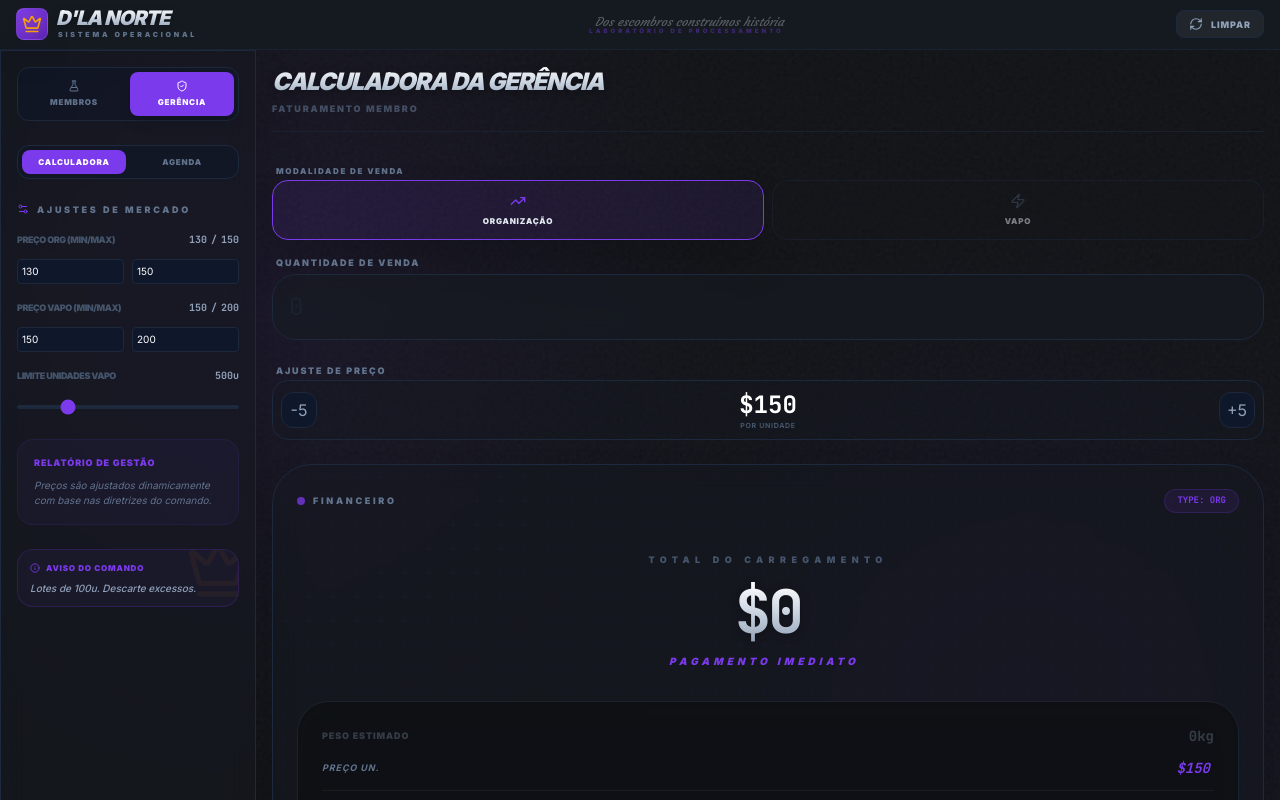
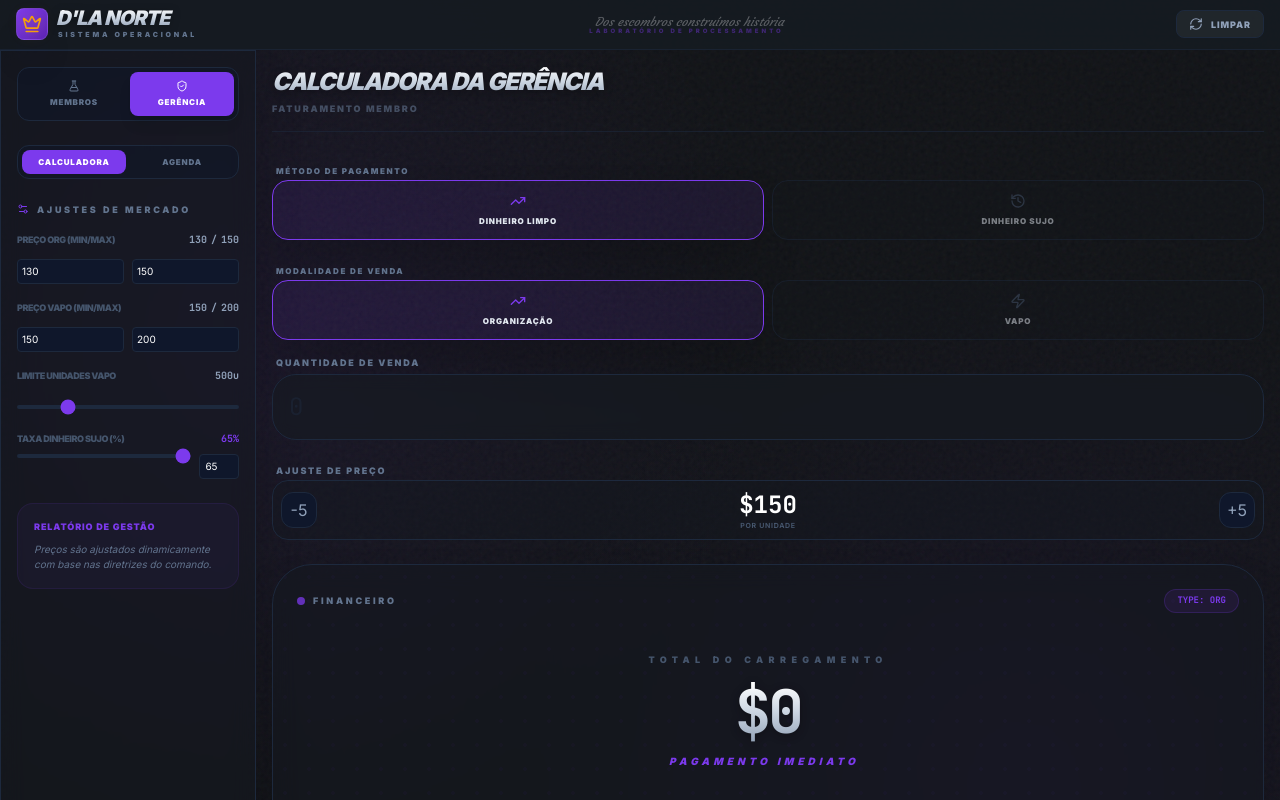
Before and after one commit to arthr/methlab-calculator-rp, a React (Vite) app: page / in a window 1280 px wide. Both pictures are taken after a click on the button "GERÊNCIA". Shown: the top 800 px of the page. Built offline with nearby package versions, Linux system fonts and the light colour scheme.

Commit message:
Enhance App component: add payment method selection with dynamic pricing adjustments based on selected method, implement dirty money tax configuration, and update UI elements for improved clarity and user interaction.

```diff
--- a/src/App.tsx
+++ b/src/App.tsx
@@ -109,6 +109,9 @@ export default function App() {
   const [saleUnits, setSaleUnits] = useState<string>("");
   const [salePrice, setSalePrice] = useState(150);
   const [isVapo, setIsVapo] = useState(false);
+  const [paymentMethod, setPaymentMethod] = useState<"clean" | "dirty">(
+    "clean",
+  );
   const [notifications, setNotifications] = useState<
     { id: string; message: string; orderId: string }[]
   >([]);
@@ -163,9 +166,15 @@ export default function App() {
     vapoMin: 150,
     vapoMax: 200,
     vapoLimit: 500,
+    dirtyMoneyTax: 65,
   });
 
-  const totalPrice = (parseInt(saleUnits) || 0) * salePrice;
+  const cleanTotalPrice = (parseInt(saleUnits) || 0) * salePrice;
+  const totalPrice =
+    paymentMethod === "clean"
+      ? cleanTotalPrice
+      : cleanTotalPrice / (1 - salesConfig.dirtyMoneyTax / 100);
+
   const totalWeight = (parseInt(saleUnits) || 0) * weights.product;
   const isVapoOverLimit =
     isVapo && (parseInt(saleUnits) || 0) > salesConfig.vapoLimit;
@@ -643,6 +652,50 @@ export default function App() {
                         className="w-full accent-brand-purple h-1 bg-slate-800 rounded-lg appearance-none cursor-pointer"
                       />
                     </div>
+
+                    <div className="space-y-2">
+                      <div className="flex justify-between items-center">
+                        <span className="text-[9px] font-black text-slate-600 uppercase tracking-tighter">
+                          Taxa Dinheiro Sujo (%)
+                        </span>
+                        <span className="text-[10px] font-mono font-bold text-brand-purple">
+                          {salesConfig.dirtyMoneyTax}%
+                        </span>
+                      </div>
+                      <div className="flex gap-2">
+                        <input
+                          type="range"
+                          min="30"
+                          max="65"
+                          step="1"
+                          value={salesConfig.dirtyMoneyTax}
+                          onChange={(e) =>
+                            setSalesConfig((prev) => ({
+                              ...prev,
+                              dirtyMoneyTax: parseInt(e.target.value),
+                            }))
+                          }
+                          className="flex-1 accent-brand-purple h-1 bg-slate-800 rounded-lg appearance-none cursor-pointer"
+                        />
+                        <input
+                          type="number"
+                          min="30"
+                          max="65"
+                          value={salesConfig.dirtyMoneyTax}
+                          onChange={(e) => {
+                            const val = Math.min(
+                              65,
+                              Math.max(30, parseInt(e.target.value) || 30),
+                            );
+                            setSalesConfig((prev) => ({
+                              ...prev,
+                              dirtyMoneyTax: val,
+                            }));
+                          }}
+                          className="w-10 bg-slate-900 border border-slate-800 rounded p-1 text-[10px] text-white outline-none focus:border-brand-purple/50 text-center"
+                        />
+                      </div>
+                    </div>
                   </div>
                 </div>
 
@@ -659,7 +712,7 @@ export default function App() {
             )}
           </AnimatePresence>
 
-          <div className="mt-6 p-3 bg-brand-purple/5 border border-brand-purple/20 rounded-2xl relative overflow-hidden group">
+          <div className="mt-auto mt-6 p-3 bg-brand-purple/5 border border-brand-purple/20 rounded-2xl relative overflow-hidden group">
             <div className="absolute -top-3 -right-3 opacity-5 group-hover:opacity-10 group-hover:-rotate-12 transition-all duration-500">
               <Crown className="w-16 h-16 text-brand-gold" />
             </div>
@@ -705,6 +758,37 @@ export default function App() {
                       </div>
 
                       <div className="grid grid-cols-1 gap-4">
+                        {/* Payment Method Toggle */}
+                        <div className="space-y-1">
+                          <label className="text-[8px] uppercase font-black text-slate-500 tracking-[0.2em] px-1">
+                            Método de Pagamento
+                          </label>
+                          <div className="grid grid-cols-2 gap-2">
+                            <button
+                              onClick={() => setPaymentMethod("clean")}
+                              className={`p-3 rounded-2xl border transition-all flex flex-col items-center gap-1.5 ${paymentMethod === "clean" ? "bg-brand-purple/10 border-brand-purple shadow-2xl" : "bg-[#161b22]/40 border-slate-800 opacity-50"}`}
+                            >
+                              <TrendingUp
+                                className={`w-4 h-4 ${paymentMethod === "clean" ? "text-brand-purple" : "text-slate-600"}`}
+                              />
+                              <span className="text-[8px] font-black uppercase tracking-widest">
+                                Dinheiro Limpo
+                              </span>
+                            </button>
+                            <button
+                              onClick={() => setPaymentMethod("dirty")}
+                              className={`p-3 rounded-2xl border transition-all flex flex-col items-center gap-1.5 ${paymentMethod === "dirty" ? "bg-brand-purple/10 border-brand-purple shadow-2xl" : "bg-[#161b22]/40 border-slate-800 opacity-50"}`}
+                            >
+                              <History
+                                className={`w-4 h-4 ${paymentMethod === "dirty" ? "text-brand-purple" : "text-slate-600"}`}
+                              />
+                              <span className="text-[8px] font-black uppercase tracking-widest">
+                                Dinheiro Sujo
+                              </span>
+                            </button>
+                          </div>
+                        </div>
+
                         {/* Sale Type Toggle */}
                         <div className="space-y-1">
                           <label className="text-[8px] uppercase font-black text-slate-500 tracking-[0.2em] px-1">
@@ -811,8 +895,14 @@ export default function App() {
                           <div className="text-6xl font-black text-white font-mono tracking-tighter leading-none mb-3 tabular-nums text-metallic">
                             ${totalPrice.toLocaleString()}
                           </div>
-                          <div className="text-brand-purple font-black text-[10px] uppercase tracking-[0.4em] italic mb-8 flex items-center justify-center gap-3 pr-2">
-                            Pagamento Imediato
+                          <div className="text-brand-purple font-black text-[10px] uppercase tracking-[0.4em] italic mb-8 flex flex-col items-center justify-center gap-1 pr-2">
+                            <span>Pagamento Imediato</span>
+                            {paymentMethod === "dirty" && (
+                              <span className="text-[7px] text-brand-gold animate-pulse">
+                                Equivalente Limpo: $
+                                {cleanTotalPrice.toLocaleString()}
+                              </span>
+                            )}
                           </div>
 
                           <div className="bg-[#0f1115]/90 backdrop-blur-xl border border-slate-700/40 rounded-4xl p-6 text-left space-y-4 shadow-inner">
@@ -834,17 +924,31 @@ export default function App() {
                                   ${salePrice}
                                 </span>
                               </div>
+                              {paymentMethod === "dirty" && (
+                                <div className="flex justify-between items-center text-slate-500 border-b border-white/5 pb-3 italic pr-1">
+                                  <span className="text-[9px] font-bold uppercase tracking-widest">
+                                    Taxa de Lavagem
+                                  </span>
+                                  <span className="text-sm font-mono font-bold text-brand-gold">
+                                    {salesConfig.dirtyMoneyTax}%
+                                  </span>
+                                </div>
+                              )}
                               <div className="pt-1 flex justify-between items-center">
                                 <div className="flex flex-col">
                                   <span className="text-[11px] font-black uppercase tracking-widest text-brand-gold leading-tight">
-                                    Valor Final
+                                    Valor Total (
+                                    {paymentMethod === "clean"
+                                      ? "Limpo"
+                                      : "Sujo"}
+                                    )
                                   </span>
                                   <span className="text-[8px] text-slate-600 font-bold uppercase tracking-tight">
                                     Cobrança única
                                   </span>
                                 </div>
                                 <span className="text-4xl font-black text-white font-mono tracking-tighter text-metallic drop-shadow-2xl">
-                                  ${totalPrice.toLocaleString()}
+                                  ${Math.ceil(totalPrice).toLocaleString()}
                                 </span>
                               </div>
                             </div>
@@ -1466,6 +1570,33 @@ export default function App() {
                               className="w-full accent-brand-purple h-2 bg-slate-800 rounded-lg appearance-none cursor-pointer"
                             />
                           </div>
+
+                          <div className="space-y-2">
+                            <div className="flex justify-between items-center">
+                              <span className="text-[9px] font-black text-slate-500 uppercase tracking-tighter">
+                                Taxa Dinheiro Sujo (%)
+                              </span>
+                              <span className="text-sm font-mono font-bold text-brand-purple">
+                                {salesConfig.dirtyMoneyTax}%
+                              </span>
+                            </div>
+                            <div className="flex gap-3">
+                              <input
+                                type="range"
+                                min="30"
+                                max="65"
+                                step="1"
+                                value={salesConfig.dirtyMoneyTax}
+                                onChange={(e) =>
+                                  setSalesConfig((prev) => ({
+                                    ...prev,
+                                    dirtyMoneyTax: parseInt(e.target.value),
+                                  }))
+                                }
+                                className="flex-1 accent-brand-purple h-2 bg-slate-800 rounded-lg appearance-none cursor-pointer"
+                              />
+                            </div>
+                          </div>
                         </div>
                       </div>
                     </motion.div>
@@ -1501,7 +1632,7 @@ export default function App() {
       </footer>
 
       {/* Internal Notifications */}
-      <div className="fixed bottom-24 right-6 z-200 space-y-3 pointer-events-none">
+      <div className="fixed bottom-24 right-6 z-[200] space-y-3 pointer-events-none">
         <AnimatePresence>
           {notifications.map((notif) => (
             <motion.div
@@ -2032,7 +2163,7 @@ function OrderAgendaView({
 
       <AnimatePresence>
         {orderToDeleteId && (
-          <div className="fixed inset-0 z-120 flex items-center justify-center p-4">
+          <div className="fixed inset-0 z-[120] flex items-center justify-center p-4">
             <motion.div
               initial={{ opacity: 0 }}
               animate={{ opacity: 1 }}
@@ -2052,7 +2183,7 @@ function OrderAgendaView({
                 <Trash2 className="w-8 h-8 text-red-500" />
               </div>
 
-              <h2 className="text-xl font-black text-white uppercase tracking-tighter mb-2 italic">
+              <h2 className="text-xl font-black text-white uppercase italic tracking-tighter mb-2 italic">
                 Confirmar Exclusão?
               </h2>
               <p className="text-[10px] text-slate-500 font-bold uppercase tracking-widest leading-relaxed mb-8">
@@ -2081,7 +2212,7 @@ function OrderAgendaView({
 
       <AnimatePresence>
         {activeNotesOrder && (
-          <div className="fixed inset-0 z-110 flex items-center justify-center p-4">
+          <div className="fixed inset-0 z-[110] flex items-center justify-center p-4">
             <motion.div
               initial={{ opacity: 0 }}
               animate={{ opacity: 1 }}
@@ -2095,7 +2226,7 @@ function OrderAgendaView({
               exit={{ scale: 0.9, opacity: 0 }}
               className="relative w-full max-w-lg bg-[#0f1115] border border-slate-800 rounded-4xl p-6 shadow-2xl flex flex-col max-h-[80vh] overflow-hidden"
             >
-              <div className="absolute top-0 left-0 w-full h-1 bg-linear-to-r from-transparent via-brand-purple to-transparent opacity-50"></div>
+              <div className="absolute top-0 left-0 w-full h-1 bg-gradient-to-r from-transparent via-brand-purple to-transparent opacity-50"></div>
 
               <div className="flex justify-between items-center mb-6">
                 <div className="flex items-center gap-3">
@@ -2197,7 +2328,7 @@ function OrderAgendaView({
               exit={{ scale: 0.9, opacity: 0 }}
               className="relative w-full max-w-xl bg-[#0f1115] border border-slate-800 rounded-4xl p-6 shadow-2xl overflow-hidden focus-within:border-brand-purple/50 transition-colors"
             >
-              <div className="absolute top-0 left-0 w-full h-1 bg-linear-to-r from-transparent via-brand-purple to-transparent opacity-50"></div>
+              <div className="absolute top-0 left-0 w-full h-1 bg-gradient-to-r from-transparent via-brand-purple to-transparent opacity-50"></div>
 
               <div className="flex justify-between items-center mb-6">
                 <div className="flex items-center gap-3">
```
